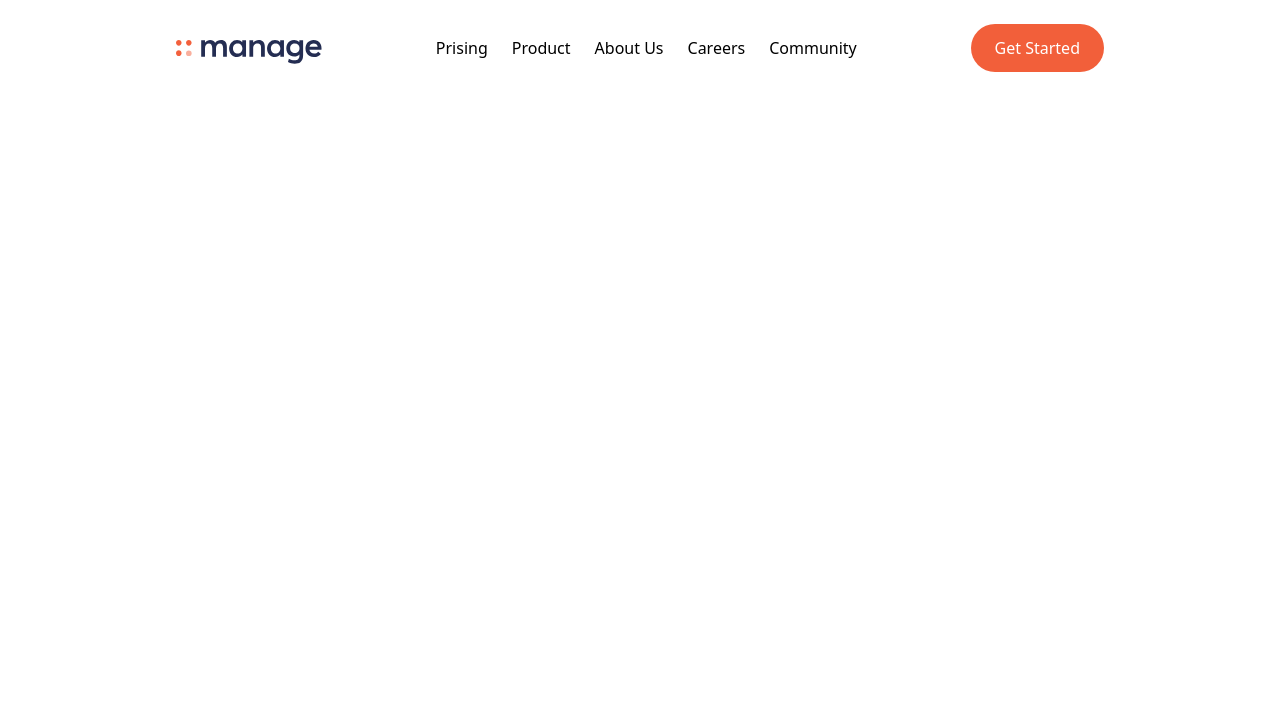
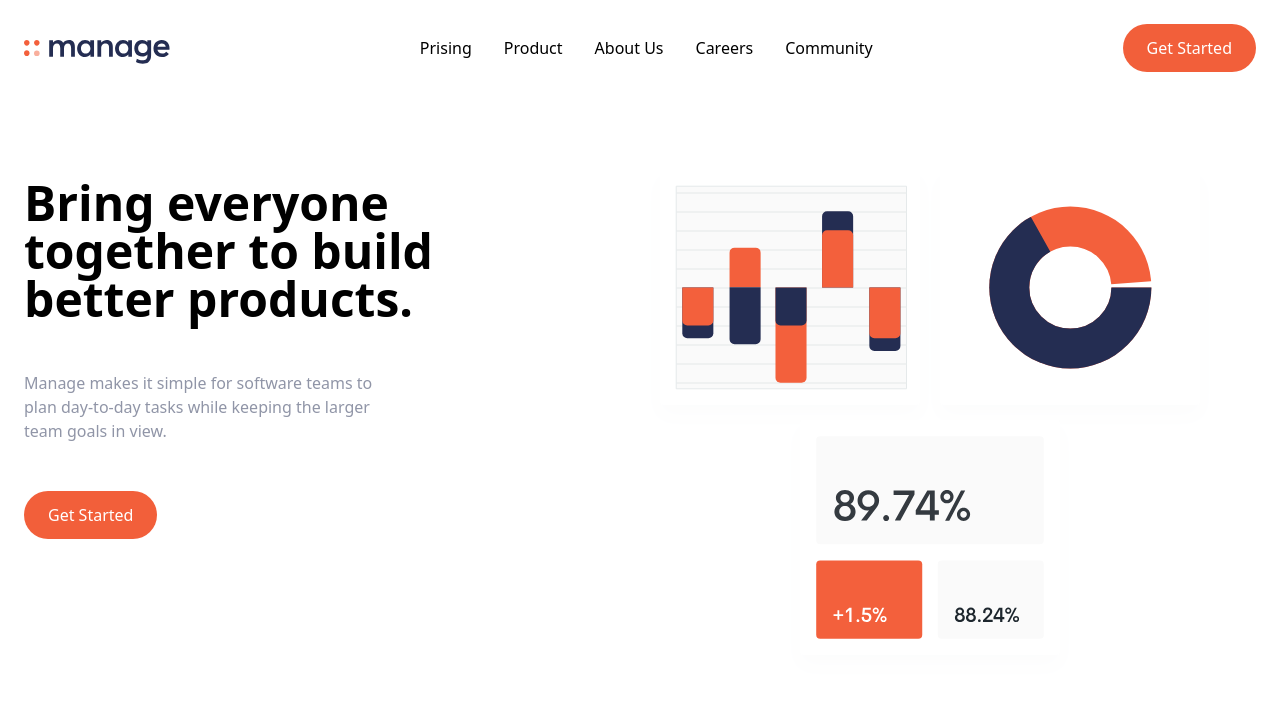
Before and after one commit to Marat-Medvedev/tailwind_training, a website: page index.html in a window 1280 px wide. Drawn offline with Linux system fonts and the light colour scheme.

Commit message:
Added "hero" section and refactoring.

```diff
--- a/index.html
+++ b/index.html
@@ -8,25 +8,49 @@
     <link rel="stylesheet" href="css/main.css">
 </head>
 <body>
-<!--  Navbar  -->
-<nav class="relative container mx-auto p-6">
-<!--  Flex container  -->
+<header class="container relative mx-auto p-6">
+    <!--  Flex container  -->
     <div class="flex items-center justify-between">
         <!--  Logo  -->
         <div class="pt-2">
-            <img src="img/logo.svg" alt="logo">
+            <a href="#"><img src="img/logo.svg" alt="logo"></a>
         </div>
-<!--  Menu items  -->
-        <div class="hidden md:flex space-x-6">
+        <!--  Navbar  -->
+        <nav class="hidden space-x-4 md:flex lg:space-x-8">
             <a href="#" class="hover:text-darkGrayishBlue">Prising</a>
             <a href="#" class="hover:text-darkGrayishBlue">Product</a>
             <a href="#" class="hover:text-darkGrayishBlue">About Us</a>
             <a href="#" class="hover:text-darkGrayishBlue">Careers</a>
             <a href="#" class="hover:text-darkGrayishBlue">Community</a>
+        </nav>
+        <!--  Button  -->
+        <a href="#" class="hidden py-3 px-6 text-white bg-brightRed rounded-full hover:bg-brightRedLight md:block">Get
+            Started</a>
+    </div>
+</header>
+<main>
+    <!--  Hero section  -->
+    <section id="hero" class="container mx-auto p-6 mt-10">
+        <!--  Flex items  -->
+        <div class="flex flex-col-reverse items-center md:flex-row">
+            <!--  Left item  -->
+            <div class="space-y-12 md:w-1/2 md:mb-32">
+                <h1 class="max-w-md font-bold text-4xl text-center md:text-5xl md:text-left">Bring everyone together to
+                    build better products.</h1>
+                <p class="max-w-sm text-darkGrayishBlue text-center md:text-left">Manage makes it simple for software teams to plan day-to-day tasks
+                    while keeping the larger team goals in view.</p>
+                <div class="flex justify-center md:justify-start">
+                    <!--  Button  -->
+                    <a href="#" class="py-3 px-6 text-white bg-brightRed rounded-full hover:bg-brightRedLight">Get
+                        Started</a>
+                </div>
+            </div>
+            <!--  Right item  -->
+            <div class="md:w-1/2 self-start">
+                <img src="img/illustration-intro.svg" alt="illustration-intro">
+            </div>
         </div>
-<!--  Button  -->
-        <a href="#" class="hidden md:block p-3 px-6 pt-3 text-white bg-brightRed rounded-full baseline hover:bg-brightRedLight">Get Started</a>
-    </div>
-</nav>
+    </section>
+</main>
 </body>
 </html>
--- a/tailwind.config.js
+++ b/tailwind.config.js
@@ -1,12 +1,6 @@
 module.exports = {
   content: ["./*.html"],
   theme: {
-    screens: {
-      sm: '480px',
-      md: '768px',
-      lg: '976px',
-      xl: '1440px',
-    },
     extend: {
       colors: {
         brightRed: 'hsl(12, 88%, 59%)',
```
Also changed, not shown: css/main.css.
